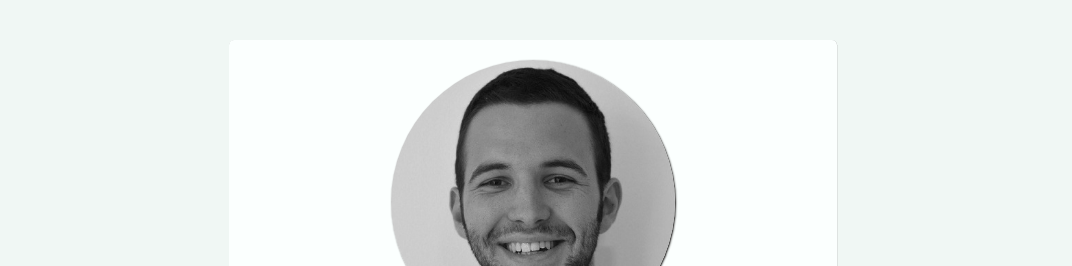
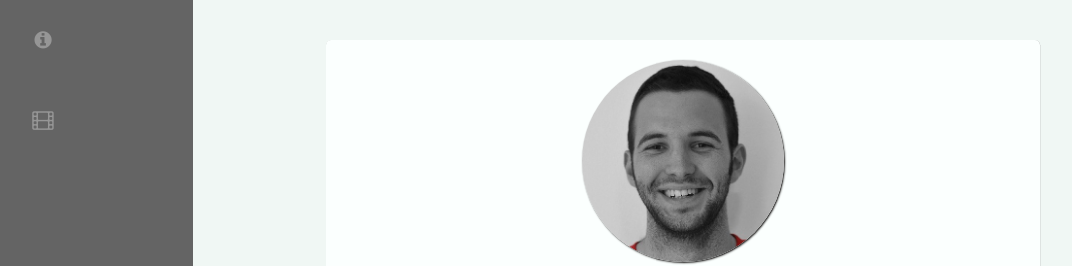
Before and after one commit to NathanHuberty/profile, a plain HTML site: page index.html in a window 1280 px wide. Shown: the top 266 px of the page, without its empty margins (107-1179 px from the left). Drawn offline with Linux system fonts and the light colour scheme.

Commit message:
with sidebar

```diff
--- a/index.html
+++ b/index.html
@@ -8,8 +8,18 @@
     <meta name="description" content="Nathan is a web developer in Bordeaux">
   </head>
   <body>
+    <div id="sidebar">
+    <a href="#info">
+      <i class="fa fa-info-circle icone-space" aria-hidden="true"></i>
+    </a>
+    <a href="#movies">
+      <i class="fa fa-film icone-space" aria-hidden="true"></i>
+    </a>
+    </div>
+    <div id="page-content">
       <div class="container-center">
         <div class="card-white">
+          <a name="info"></a>
           <img class="picture-circle" src="images/Profile pict.jpg" alt="Nathan Huberty">
           <h1>Nathan Huberty</h1>
           <h2>Web developer</h2>
@@ -37,6 +47,7 @@
           </ul>
         </div>
         <div class="card-white">
+          <a name="movies"></a>
           <h2>Favorite movies</h2>
           <table>
             <thead></thead>
@@ -72,6 +83,7 @@
           </table>
         </div>
       </div>
+    </div>
   </body>
 </html>
 
--- a/style.css
+++ b/style.css
@@ -74,12 +74,13 @@ a:hover {
 .container-center {
 /*  width: 800px;    This sets the width */
   margin: 0 auto; /* This automatically sets left/right margins */
+
 }
 
 .card-white {
   background-color: #FBFFFE;
   text-align: center;
-  width: 45%;
+  width: 70%;
   margin: 40px auto;
   padding: 20px;
   border-radius: 5px;
@@ -89,7 +90,7 @@ a:hover {
 .picture-circle {
   border-radius: 100%;
   box-shadow: 1px 1px 2px #191716;
-  width: 50%;
+  width: 30%;
 }
 
 .img-small {
@@ -125,3 +126,25 @@ a:hover {
 .fa {
   font-size: 20px;
 }
+
+#sidebar {
+  position: fixed;
+  background-color: rgb(100, 100, 100);
+  width: 300px;
+  left: 0;
+  top: 0;
+  bottom: 0;
+  display: flex;
+  align-items: center;
+/*  justify-content: center;*/
+  flex-direction: column;
+  text-align: center;
+}
+
+.icone-space {
+  margin: 30px;
+}
+
+#page-content {
+  margin-left: 300px;
+}
```
Lines whose indentation alone changed are shown as unchanged.
